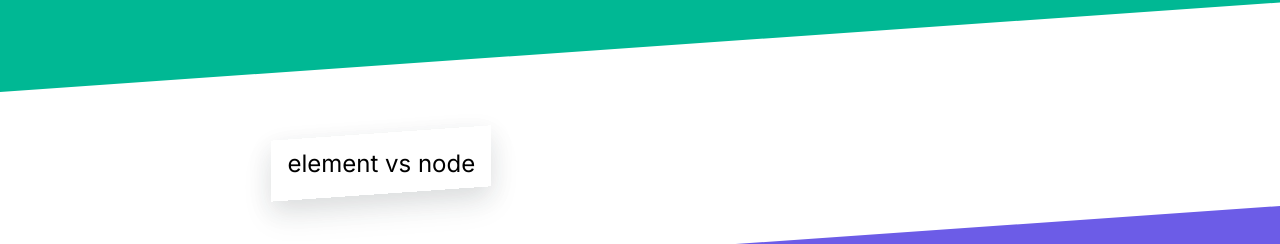
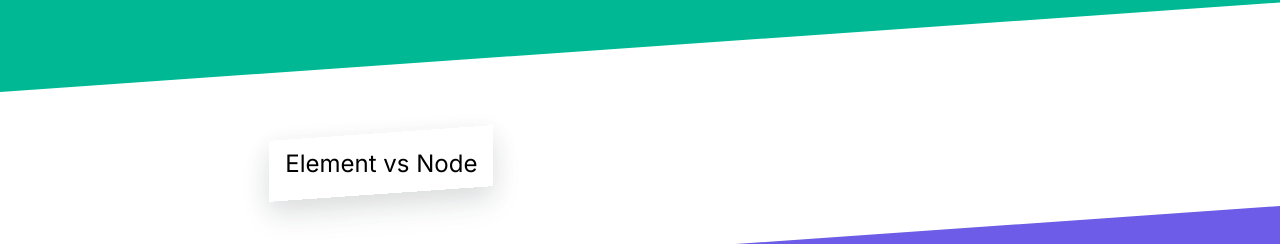
Before and after one commit to phuocng/this-vs-that, a React app: page / in a window 1280 px wide. Shown: the part 420-664 px from the top of the page. Built offline with nearby package versions, Linux system fonts and the light colour scheme.

Commit message:
Add post title

```diff
--- a/client/constants/Post.ts
+++ b/client/constants/Post.ts
@@ -1,5 +1,6 @@
 interface Post {
     slug: string;
+    title: string;
 }
 
 export default Post;
--- a/client/constants/PostList.ts
+++ b/client/constants/PostList.ts
@@ -1,7 +1,7 @@
 import Post from './Post';
 
 const PostList: Post[] = [
-    { slug: 'element-vs-node' },
+    { slug: 'element-vs-node', title: 'Element vs Node' },
 ];
 
 export default PostList;
--- a/client/pages/HomePage.tsx
+++ b/client/pages/HomePage.tsx
@@ -55,7 +55,7 @@ const HomePage = () => {
                                             transform: 'skewY(-4deg)',
                                         }}
                                     />
-                                    {unslugify(post.slug)}
+                                    {post.title}
                                 </Link>
                             </div>
                         );
--- a/client/pages/PostLayout.tsx
+++ b/client/pages/PostLayout.tsx
@@ -3,7 +3,6 @@ import { Link } from 'react-router-dom';
 import { Helmet } from 'react-helmet';
 
 import PostList from '../constants/PostList';
-import { slugify, unslugify } from '../helpers/slugify';
 import Layout from './Layout';
 
 interface PostLayoutProps {
@@ -12,8 +11,9 @@ interface PostLayoutProps {
 
 const PostLayout: React.FC<PostLayoutProps> = ({ children, slug }) => {
     const numTasks = PostList.length;
-    const index = PostList.findIndex((post) => post.slug === slug);
-    const title = unslugify(slug);
+    const post = PostList.find(post => post.slug === slug);
+    const index = PostList.indexOf(post);
+    const title = post.title;
 
     return (
         <Layout>
@@ -45,10 +45,10 @@ const PostLayout: React.FC<PostLayoutProps> = ({ children, slug }) => {
                 <div className='mb-2'>
                     <Link
                         className='text-xl sm:text-2xl'
-                        to={`/${slugify(PostList[index - 1].slug)}`}
-                        title={unslugify(PostList[index - 1].slug)}
+                        to={`/${PostList[index - 1].slug}`}
+                        title={PostList[index - 1].title}
                     >
-                        ← {unslugify(PostList[index - 1].slug)}
+                        ← {PostList[index - 1].title}
                     </Link>
                 </div>
             )}
@@ -56,10 +56,10 @@ const PostLayout: React.FC<PostLayoutProps> = ({ children, slug }) => {
                 <div className='mb-2 text-right'>
                     <Link
                         className='text-xl sm:text-2xl'
-                        to={`/${slugify(PostList[index + 1].slug)}`}
-                        title={unslugify(PostList[index + 1].slug)}
+                        to={`/${PostList[index + 1].slug}`}
+                        title={PostList[index + 1].title}
                     >
-                        {unslugify(PostList[index + 1].slug)} →
+                        {PostList[index + 1].title} →
                     </Link>
                 </div>
             )}
```
